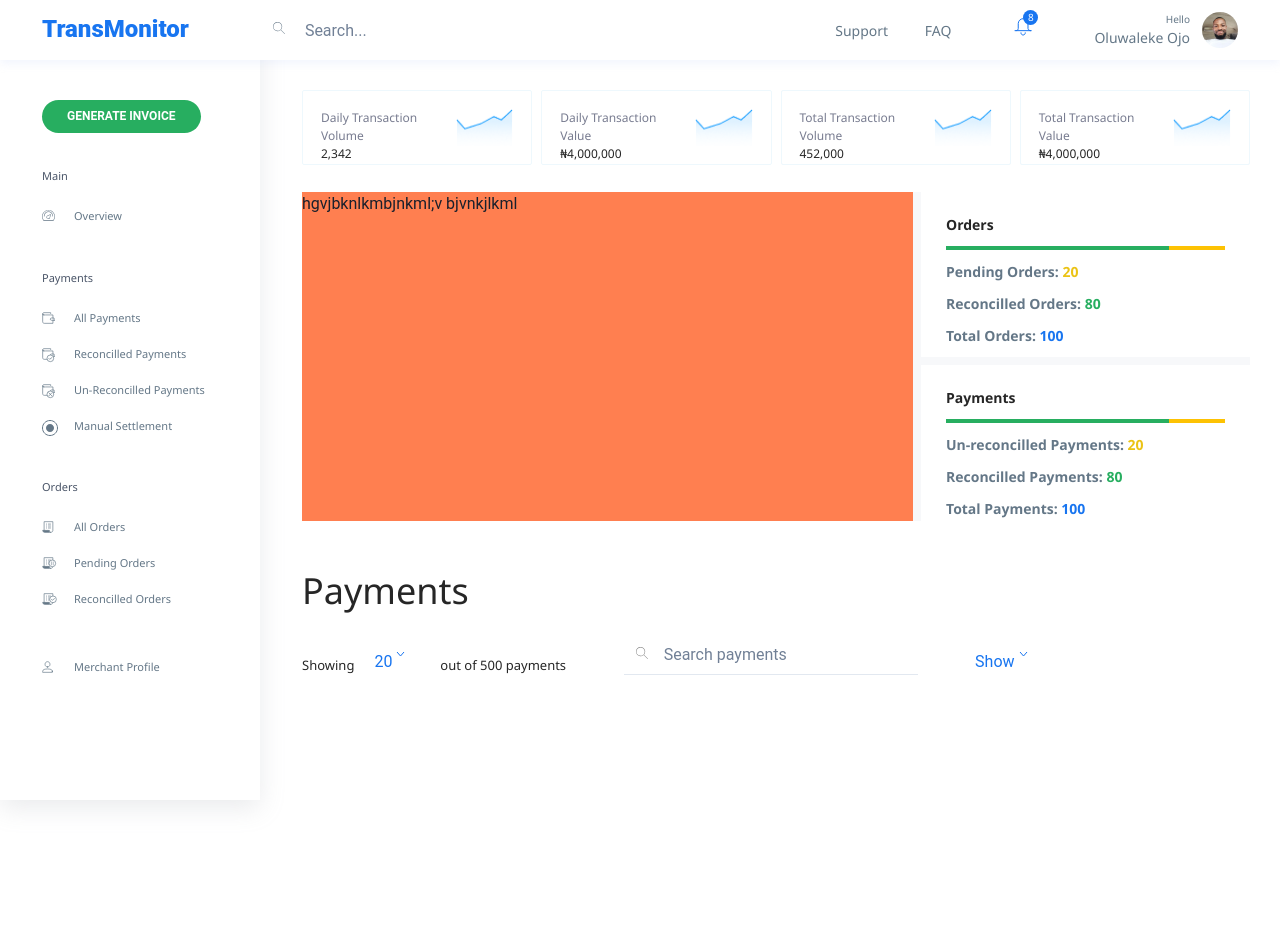
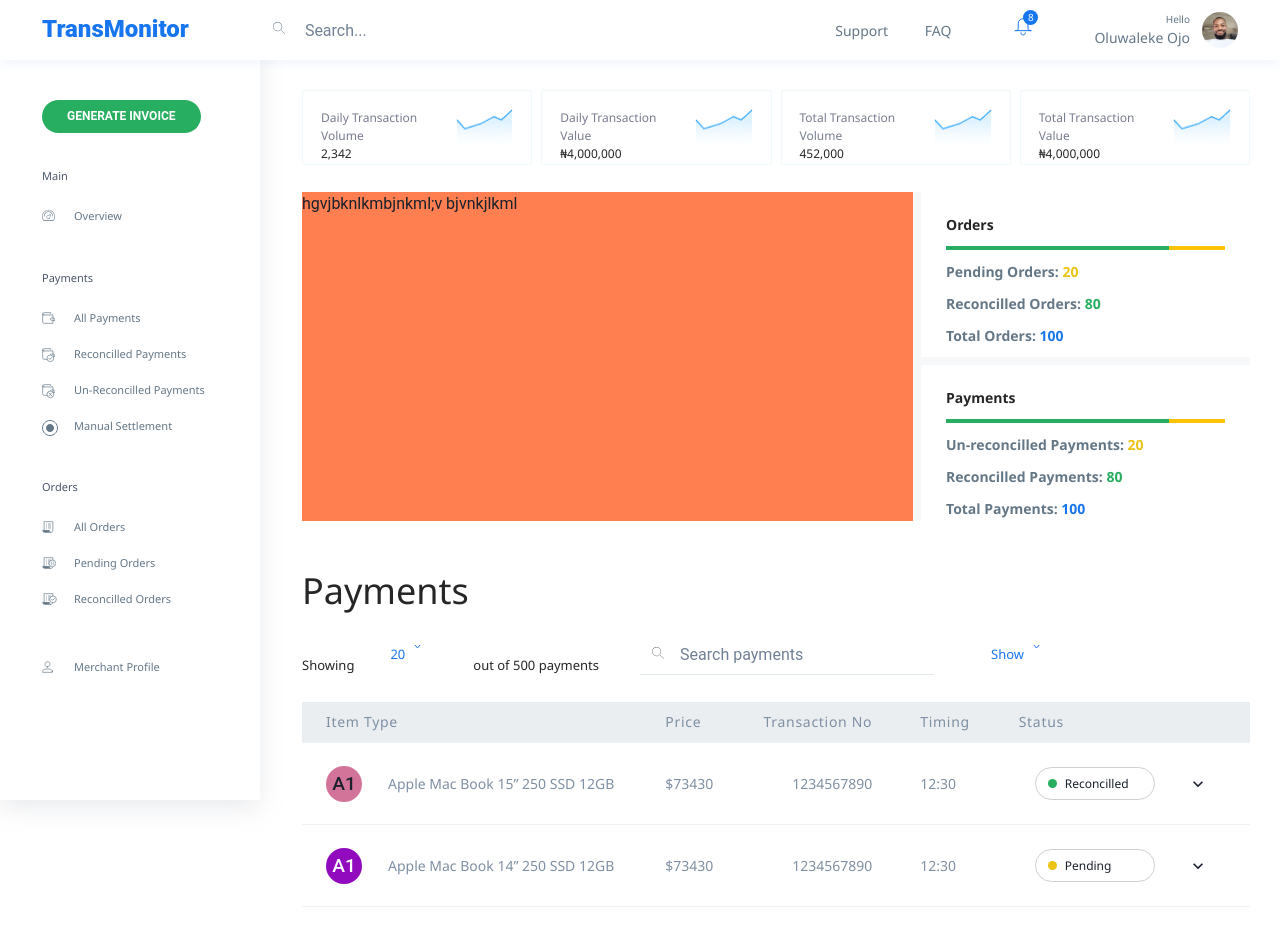
Before and after one commit to idris92/Transmonitor, a Next.js app: page / in a window 1280 px wide. Shown: the top 928 px of the page. Before the commit the page ends 800 px from the top, so only its background shows below. Built offline with nearby package versions, Linux system fonts and the light colour scheme.

Commit message:
creates the payment table and implement search filter

```diff
--- a/public/assets/theme/foundations/colors.ts
+++ b/public/assets/theme/foundations/colors.ts
@@ -17,6 +17,9 @@ export const colors = {
     800:"#262626",
     700: "#787C90",
     600: "#787878",
+    500:"#C4C4C4",
+    400:"#EAEEF0",
+    300: "#7F8FA4"
 
   },
   white:{
--- a/src/components/ListFilter.tsx
+++ b/src/components/ListFilter.tsx
@@ -1,4 +1,4 @@
-import { Flex, Menu, MenuButton, MenuItem, MenuList, Text } from '@chakra-ui/react'
+import { Flex, Menu, MenuButton,Button, MenuItem, MenuList, Text } from '@chakra-ui/react'
 import React from 'react'
 import { DownArrow } from './icons/downArrow'
 
@@ -7,13 +7,24 @@ const ListFilter = () => {
     <Flex w={{base:'100%', md:'auto'}} justifyContent='flex-start' alignItems='flex-end' gap='20px'>
         <Text fontSize='13px' fontWeight='400' fontFamily=' Segoe UI' color='black.800'>Showing</Text>
         <Flex alignItems='center' >
-        <Menu matchWidth>
+        <Menu  matchWidth >
             <MenuButton
                 bg='transparent'
                 border='none'
                 color='primary.1000'
+                _hover={{
+                    bg:'transparent',
+                    border:'none'
+                }}
+                _expanded={{ bg: 'transparent', border:'none' }}
+                _focus={{ bg: 'transparent', border:'none' }}
+                as={Button}
+                rightIcon={<DownArrow color='primary.1000' boxSize='24px'/> }
+                fontSize='13px'
+                fontWeight='400'
+                fontFamily='Segoe UI'
             >
-                20 <DownArrow color='primary.1000' boxSize='24px' justifyContent='center' alignItems='center'/>
+                20
             </MenuButton>
             <MenuList  minW='80%' >
                 <MenuItem>5</MenuItem>
--- /dev/null
+++ b/src/components/ListHeading.tsx
@@ -0,0 +1,16 @@
+import { Th } from '@chakra-ui/react'
+import React from 'react'
+
+
+type heading={
+    title: string
+    isNumeric?: boolean
+    key: number
+}
+const ListHeading = ({title, isNumeric, key}:heading) => {
+  return (
+    <Th textTransform='capitalize' fontSize='14px' fontWeight='400' fontFamily='Segoe UI' color='black.300' isNumeric={isNumeric} key={key}>{title}</Th>
+  )
+}
+
+export default ListHeading
--- /dev/null
+++ b/src/components/ListItem.tsx
@@ -0,0 +1,57 @@
+import { AccordionButton, AccordionIcon, AccordionItem, AccordionPanel, Avatar, Flex, Td, Text, Tr } from '@chakra-ui/react'
+import React, {Fragment} from 'react'
+import StatusButton from './StatusButton'
+
+
+type listItem={
+    image_url : string,
+    item_name : string,
+    price: string,
+    transaction_no: number,
+    time: string,
+    status: "Reconcilled" | "Un-reconcilled" | "Pending"
+    key: number;
+}
+const ListItem = ({image_url, item_name, price, transaction_no, time, status, key}:listItem) => {
+  return (
+    <AccordionItem borderTop='none' as={Fragment} key={key}>
+            <Tr>
+            <Td>
+                <Flex gap='26px' alignItems='center'>
+                <Avatar
+                    src={image_url}
+                    name={item_name}
+                    boxSize="36px"
+                    />
+                <Text fontSize='14px' fontWeight='400' fontFamily='Segoe UI' color='black.300'>
+                   {item_name}
+                </Text>
+                </Flex>
+            </Td>
+            <Td fontSize='14px' fontWeight='400' fontFamily='Segoe UI' color='black.300'>{price}</Td>
+            <Td fontSize='14px' fontWeight='400' fontFamily='Segoe UI' color='black.300' isNumeric>{transaction_no}</Td>
+            <Td fontSize='14px' fontWeight='400' fontFamily='Segoe UI' color='black.300'>{time}</Td>
+            <Td>
+                <h2>
+                <AccordionButton _hover={{bg:'transparent'}} gap='33px'>
+                    <StatusButton status={status}/>
+                    <AccordionIcon/>
+                </AccordionButton>
+                </h2>
+            </Td>
+            </Tr>
+
+            <AccordionPanel as={Tr} pb={4}>
+            <Td whiteSpace='normal' colSpan={5}>
+            Lorem ipsum dolor sit amet, consectetur adipiscing elit, sed do eiusmod
+            tempor incididunt ut labore et dolore magna aliqua. Ut enim ad minim
+            veniam, quis nostrud exercitation ullamco laboris nisi ut aliquip ex ea
+            commodo consequat.
+            </Td>
+
+            </AccordionPanel>
+        </AccordionItem>
+  )
+}
+
+export default ListItem
--- a/src/components/SearchFilter.tsx
+++ b/src/components/SearchFilter.tsx
@@ -2,14 +2,18 @@ import { Flex, Input, InputGroup, InputLeftElement} from '@chakra-ui/react'
 import React from 'react'
 import { SearchIcon } from './icons/search'
 
-const SearchFilter = () => {
+type search={
+    handleSearch : (value: string)=> void
+}
+
+const SearchFilter = ({handleSearch}:search) => {
   return (
     <Flex w='100%'>
          <InputGroup>
             <InputLeftElement pointerEvents='none'>
             <SearchIcon color='black.600' />
             </InputLeftElement>
-            <Input type='text' variant='flushed' placeholder='Search payments' />
+            <Input type='text' variant='flushed' placeholder='Search payments' onChange={(e)=>handleSearch(e.target.value)} />
         </InputGroup>
     </Flex>
   )
--- /dev/null
+++ b/src/components/StatusButton.tsx
@@ -0,0 +1,21 @@
+import { Flex, Text } from '@chakra-ui/react'
+import React from 'react'
+import { CircleIcon } from './icons/circleIcon'
+
+
+type status={
+    status : 'Reconcilled'|'Un-reconcilled'| 'Pending',
+}
+
+const StatusButton = ({status}:status) => {
+  return (
+    <Flex w='120px' h='33px'  bg='transparent' borderRadius='30px' border='1px solid #CCCFD4' justifyContent='flex-start' alignItems='center' p='12px' gap='8px'>
+            <Flex h='100%' alignItems='center'>
+                <CircleIcon color={status==='Un-reconcilled'? 'black.500':status === 'Pending'? 'yellow.900' :'green.1000'} boxSize='9px'/>
+            </Flex>
+            <Text fontSize='12px' fontWeight='400' fontFamily='Segoe UI'>{status}</Text>
+    </Flex>
+  )
+}
+
+export default StatusButton
--- a/src/components/StatusFilter.tsx
+++ b/src/components/StatusFilter.tsx
@@ -1,4 +1,4 @@
-import { Flex, Menu, MenuButton, MenuItem, MenuList } from '@chakra-ui/react'
+import { Flex, Menu, MenuButton,Button, MenuItem, MenuList } from '@chakra-ui/react'
 import React from 'react'
 import { DownArrow } from './icons/downArrow'
 
@@ -10,8 +10,20 @@ const StatusFilter = () => {
                 bg='transparent'
                 border='none'
                 color='primary.1000'
+                _hover={{
+                    bg:'transparent',
+                    border:'none'
+                }}
+                _expanded={{ bg: 'transparent', border:'none' }}
+                _focus={{ bg: 'transparent', border:'none' }}
+                as={Button}
+                rightIcon={<DownArrow color='primary.1000' boxSize='24px'/> }
+                fontSize='13px'
+                fontWeight='400'
+                fontFamily='Segoe UI'
             >
-                Show <DownArrow color='primary.1000' boxSize='24px' justifyContent='center' alignItems='center'/>
+
+                Show
             </MenuButton>
             <MenuList >
                 <MenuItem>All</MenuItem>
--- /dev/null
+++ b/src/components/icons/circleIcon.tsx
@@ -0,0 +1,7 @@
+import { Icon } from "@chakra-ui/react";
+
+export const CircleIcon = (props:any) => (
+    <Icon viewBox="0 0 9 9" {...props} >
+        <circle cx="4.5" cy="4.5" r="4.5" fill="currentColor"/>
+    </Icon>
+  )
--- a/src/pages/index.tsx
+++ b/src/pages/index.tsx
@@ -1,18 +1,96 @@
 import Head from 'next/head'
 import Image from 'next/image'
 import DashboardWrapper from '@/components/dashboard'
-import { Flex, Input, InputGroup, InputLeftElement, Menu, MenuButton, MenuItem, MenuList, SimpleGrid, Text } from '@chakra-ui/react'
+import { Accordion,Flex, SimpleGrid, Table, TableContainer, Tbody, Text, Th, Thead, Tr } from '@chakra-ui/react'
 import Transaction from '@/components/Transaction'
 import { OrderProgress } from '@/components/OrderProgress'
 import { PaymentProgress } from '@/components/PaymentProgress'
-import { DownArrow } from '@/components/icons/downArrow'
-import { SearchIcon } from '@/components/icons/search'
 import StatusFilter from '@/components/StatusFilter'
 import SearchFilter from '@/components/SearchFilter'
 import ListFilter from '@/components/ListFilter'
+import ListItem from '@/components/ListItem'
+import { useState } from 'react'
+import ListHeading from '@/components/ListHeading'
+
 
 
 export default function Home() {
+
+  const [payments, setPayments] = useState([
+    {
+      'image_url':'',
+      'item_type':'Apple Mac Book 15” 250 SSD 12GB',
+      'price':'$73430',
+      'transaction_no':1234567890,
+      'time':'12:30',
+      'status':'Reconcilled',
+      'more_info': "Lorem ipsum dolor sit amet, consectetur adipiscing elit"
+    },
+    {
+      'image_url':'',
+      'item_type':'Apple Mac Book 14” 250 SSD 12GB',
+      'price':'$73430',
+      'transaction_no':1234567890,
+      'time':'12:30',
+      'status':'Pending',
+      'more_info': "Lorem ipsum dolor sit amet, consectetur adipiscing elit"
+    },
+    {
+      'image_url':'',
+      'item_type':'Apple Mac Book 13” 250 SSD 12GB',
+      'price':'$73430',
+      'transaction_no':1234567890,
+      'time':'12:30',
+      'status':'Un-reconcilled',
+      'more_info': "Lorem ipsum dolor sit amet, consectetur adipiscing elit"
+    },
+    {
+      'image_url':'',
+      'item_type':'Apple Mac Book 12” 250 SSD 12GB',
+      'price':'$73430',
+      'transaction_no':1234567890,
+      'time':'12:30',
+      'status':'Reconcilled',
+      'more_info': "Lorem ipsum dolor sit amet, consectetur adipiscing elit"
+    },
+    {
+      'image_url':'',
+      'item_type':'Apple Mac Book 11” 250 SSD 12GB',
+      'price':'$73430',
+      'transaction_no':1234567890,
+      'time':'12:30',
+      'status':'Pending',
+      'more_info': "Lorem ipsum dolor sit amet, consectetur adipiscing elit"
+    }
+  ])
+
+  const tableHeading=[
+    {
+      title: 'Item Type',
+      isNumeric: false
+    },
+    {
+      title: 'Price',
+      isNumeric: false
+    },
+    {
+      title: 'Transaction No',
+      isNumeric: true
+    },
+    {
+      title: 'Timing',
+      isNumeric: false
+    },
+    {
+      title: 'Status',
+      isNumeric: false
+    },
+  ]
+
+
+  const handleSearch=(value:any)=>{
+      setPayments(()=> payments.filter(obj=>obj.item_type.includes(value)))
+  }
   return (
     <>
       <Head>
@@ -57,7 +135,7 @@ export default function Home() {
               <ListFilter/>
 
               <Flex w={{base:'100%', md:'31%'}} justifyContent='flex-start'>
-                  <SearchFilter/>
+                  <SearchFilter handleSearch={handleSearch}/>
               </Flex>
 
               <Flex  w={{base:'100%', md:'29%'}} justifyContent='flex-start'>
@@ -65,6 +143,39 @@ export default function Home() {
               </Flex>
 
           </Flex>
+          <Flex w='100%'>
+            <Accordion  w="100%" allowToggle>
+              <TableContainer w='100%'>
+                <Table variant='simple'>
+                  <Thead>
+                    <Tr bg='black.400' >
+                    {
+                      tableHeading.map((value, index)=>(
+                        <ListHeading title={value.title} isNumeric={value.isNumeric} key={index}/>
+                      ))
+                    }
+                    </Tr>
+                  </Thead>
+                  <Tbody >
+                    {
+                      payments.map((item, index)=>(
+                              <ListItem
+                              image_url={item.image_url}
+                              item_name={item.item_type}
+                              price={item.price}
+                              time={item.time}
+                              transaction_no={item.transaction_no}
+                              status={item.status as "Reconcilled" | "Un-reconcilled" | "Pending"}
+                              key={index}
+                              />
+                      ))
+                    }
+
+                  </Tbody>
+                </Table>
+              </TableContainer>
+            </Accordion>
+          </Flex>
         </Flex>
         </DashboardWrapper>
       </main>
```
